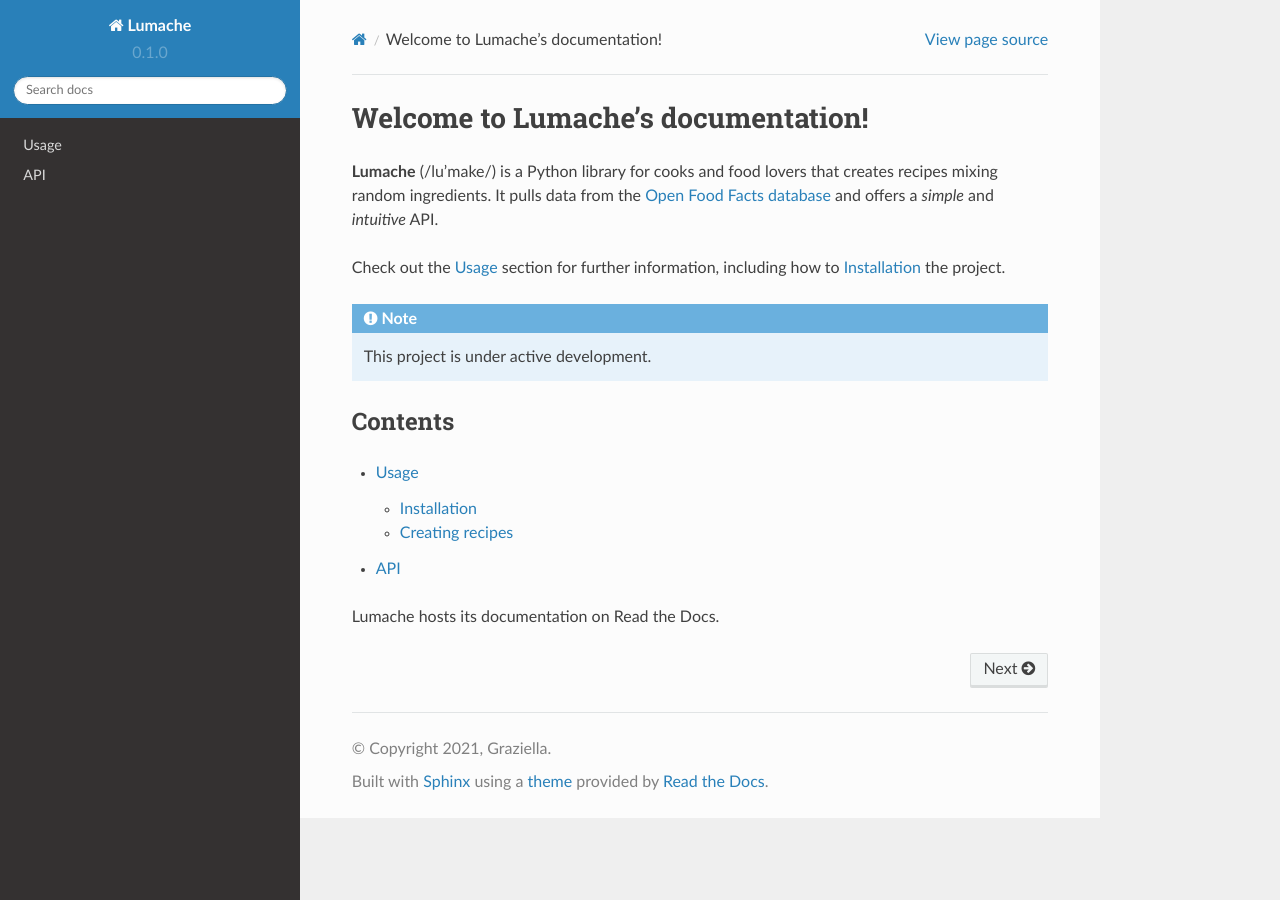
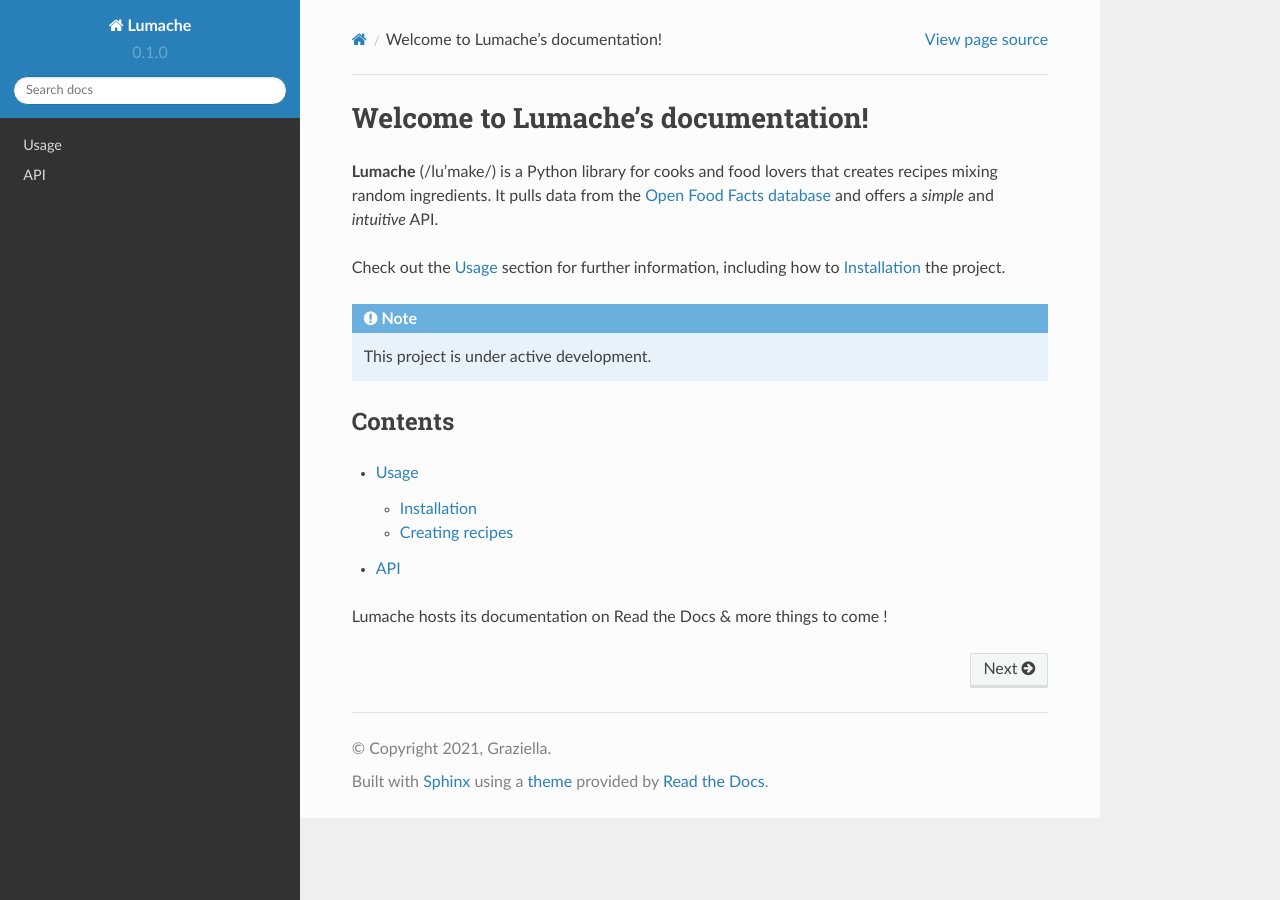
Before and after one commit to Precious9999/rtd-tutorial, a Sphinx documentation site: the page built from docs/source/index.rst, in a window 1280 px wide. Built offline with Sphinx 7.4.7 and the Read the Docs theme 2.0.0, drawn with Linux system fonts in a browser that asks for light colours.

Commit message:
Update index.rst

```diff
--- a/docs/source/index.rst
+++ b/docs/source/index.rst
@@ -21,4 +21,4 @@ Contents
    usage
    api
 
-Lumache hosts its documentation on Read the Docs.
+Lumache hosts its documentation on Read the Docs & more things to come !
```
